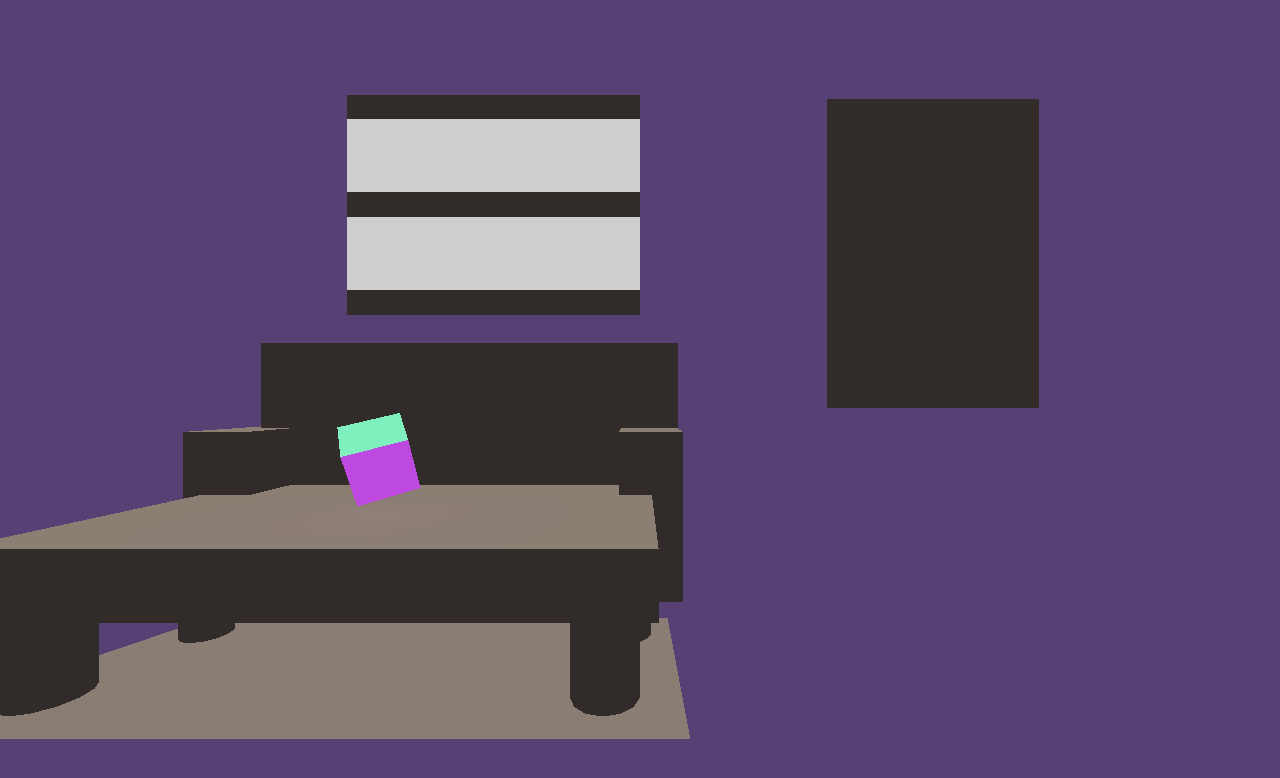
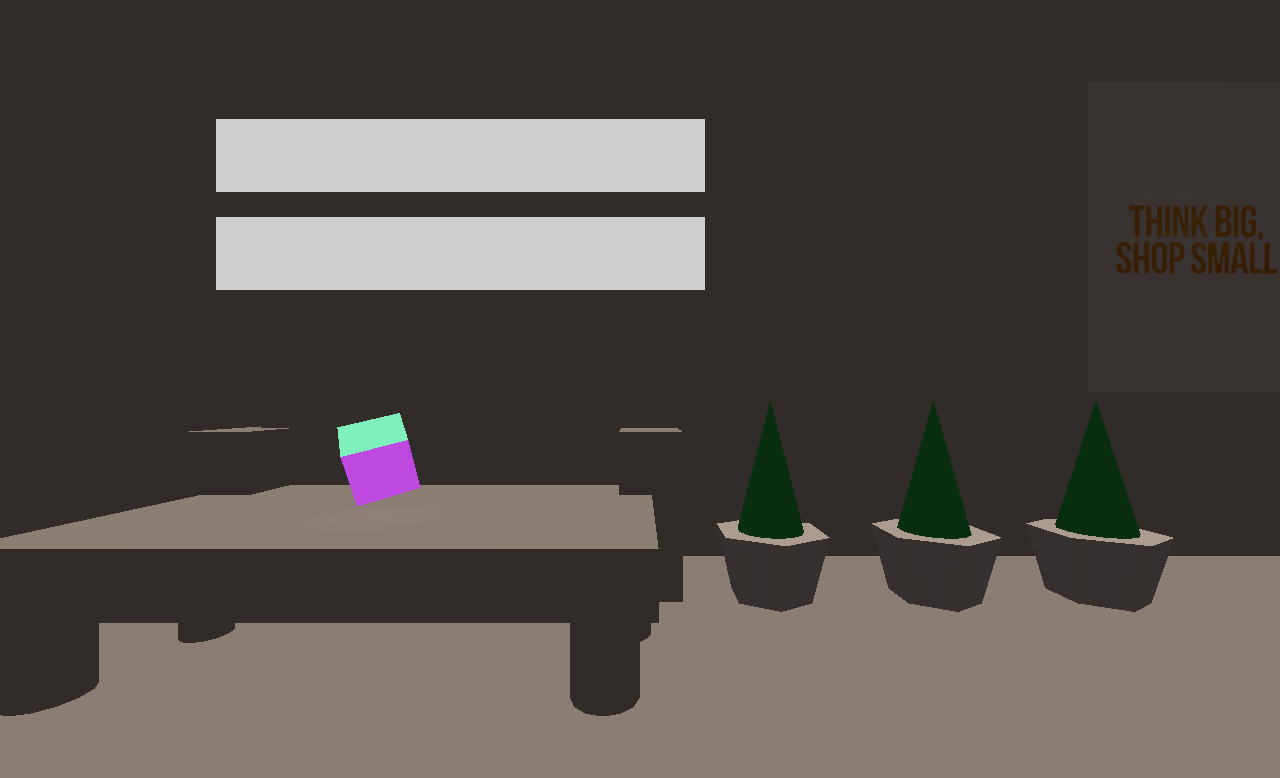
Before and after one commit to Maia-Francine-Endaya/M3-Quiz-1, a plain HTML site: page index.html in a window 1280 px wide. Drawn offline with nearby package versions, Linux system fonts and the light colour scheme; animation ran at ten frames a second.

Commit message:
added_posters_wall_floor_and_plants

```diff
--- a/index.html
+++ b/index.html
@@ -3,7 +3,7 @@
 
 <head>
   <meta charset="utf-8">
-  <title>Lounging Room</title>
+  <title>Waiting Room</title>
   <style>
     body {
       margin: 0;
--- a/js/main.js
+++ b/js/main.js
@@ -29,6 +29,10 @@ const woodTexture = new THREE.TextureLoader().load('assets/textures/wood_texture
 const rugPattern = new THREE.TextureLoader().load('assets/textures/rug_pattern.jpg');
 const outsideView = new THREE.TextureLoader().load('assets/textures/sunset_texture.jpg');
 const posterPicture = new THREE.TextureLoader().load('assets/textures/poster_texture.jpg');
+const posterPicture2 = new THREE.TextureLoader().load('assets/textures/poster_texture_2.jpg');
+const wallTexture = new THREE.TextureLoader().load('assets/textures/wall_texture.jpg');
+const leavesTexture = new THREE.TextureLoader().load('assets/textures/leaves_texture.jpg');
+const floorTexture = new THREE.TextureLoader().load('assets/textures/floor_texture.jpg');
 
 //Couch
 const couchMaterial = new THREE.MeshLambertMaterial({ map: fabricTexture });
@@ -48,12 +52,12 @@ scene.add(couchArmL);
 scene.add(couchBack);
 
 // Window
-const skyGeometry = new THREE.PlaneGeometry(18, 12);
+const skyGeometry = new THREE.PlaneGeometry(30, 12);
 const skyMaterial = new THREE.MeshBasicMaterial({ map: outsideView, side: THREE.DoubleSide });
 const sky = new THREE.Mesh(skyGeometry, skyMaterial);
 scene.add(sky);
 
-const windowFrameGeometry = new THREE.PlaneGeometry(18, 1.5);
+const windowFrameGeometry = new THREE.PlaneGeometry(30, 1.5);
 const windowFrameMaterial = new THREE.MeshLambertMaterial({ map: woodTexture, side: THREE.DoubleSide });
 const windowFrame1 = new THREE.Mesh(windowFrameGeometry, windowFrameMaterial);
 const windowFrame2 = new THREE.Mesh(windowFrameGeometry, windowFrameMaterial);
@@ -88,11 +92,15 @@ const rugMaterial = new THREE.MeshLambertMaterial({ map: rugPattern, side: THREE
 const rug = new THREE.Mesh(rugGeometry, rugMaterial);
 scene.add(rug);
 
-//Poster
+//Posters
 const posterGeometry = new THREE.PlaneGeometry(13, 19);
-const posterMaterial = new THREE.MeshPhongMaterial({ map: posterPicture, side: THREE.DoubleSide });
-const poster = new THREE.Mesh(posterGeometry, posterMaterial);
-scene.add(poster);
+const posterMaterial = new THREE.MeshLambertMaterial({ map: posterPicture, side: THREE.DoubleSide });
+const aestheticPoster = new THREE.Mesh(posterGeometry, posterMaterial);
+scene.add(aestheticPoster);
+
+const motivationMaterial = new THREE.MeshLambertMaterial({ map: posterPicture2, side: THREE.DoubleSide });
+const motivationalPoster = new THREE.Mesh(posterGeometry, motivationMaterial);
+scene.add(motivationalPoster);
 
 //Weird cube
 const weirdCubeGeometry = new THREE.BoxGeometry(2, 2, 2);
@@ -100,10 +108,40 @@ const weirdCubeMaterial = new THREE.MeshNormalMaterial();
 const weirdCube = new THREE.Mesh(weirdCubeGeometry, weirdCubeMaterial);
 scene.add(weirdCube);
 
+//Wall
+const wallGeometry = new THREE.PlaneGeometry(120, 45);
+const wallMaterial = new THREE.MeshLambertMaterial({ map: wallTexture, side: THREE.DoubleSide });
+const wall = new THREE.Mesh(wallGeometry, wallMaterial);
+scene.add(wall);
+
+//Floor
+const floorGeometry = new THREE.PlaneGeometry(150, 45);
+const floorMaterial = new THREE.MeshLambertMaterial({ map: floorTexture, side: THREE.DoubleSide });
+const floor = new THREE.Mesh(floorGeometry, floorMaterial);
+scene.add(floor);
+
+
+//Vase
+const vaseGeometry = new THREE.CylinderGeometry(3.5, 2.5, 4, 6);
+const vaseMaterial = new THREE.MeshPhongMaterial({ color: 0xffffff });
+const vase1 = new THREE.Mesh(vaseGeometry, vaseMaterial);
+const vase2 = new THREE.Mesh(vaseGeometry, vaseMaterial);
+const vase3 = new THREE.Mesh(vaseGeometry, vaseMaterial);
+scene.add(vase1);
+scene.add(vase2);
+scene.add(vase3);
+
+const plantGeometry = new THREE.ConeGeometry(2, 8, 13);
+const plantMaterial = new THREE.MeshLambertMaterial({ color: 0x32a852, map: leavesTexture });
+const plant1 = new THREE.Mesh(plantGeometry, plantMaterial);
+const plant2 = new THREE.Mesh(plantGeometry, plantMaterial);
+const plant3 = new THREE.Mesh(plantGeometry, plantMaterial);
+scene.add(plant1);
+scene.add(plant2);
+scene.add(plant3);
 
 function animate() {
   requestAnimationFrame(animate);
-  // insert code here
 
   //Couch assembly
   couchSeat.position.x = -9;
@@ -144,26 +182,30 @@ function animate() {
   tableLegL2.position.z = 1.5;
 
   //Sky and Window
-  sky.position.x = -9;
+  sky.position.x = -11;
   sky.position.y = 12;
   sky.position.z = -7;
 
-  windowFrame1.position.x = -9;
+  windowFrame1.position.x = -11;
   windowFrame1.position.y = 18;
   windowFrame1.position.z = -7;
 
-  windowFrame2.position.x = -9;
+  windowFrame2.position.x = -11;
   windowFrame2.position.y = 12;
   windowFrame2.position.z = -7;
 
-  windowFrame3.position.x = -9;
+  windowFrame3.position.x = -11;
   windowFrame3.position.y = 6;
   windowFrame3.position.z = -7;
 
-  //Poster
-  poster.position.x = 18;
-  poster.position.y = 9;
-  poster.position.z = -7;
+  //Posters
+  aestheticPoster.position.x = 15;
+  aestheticPoster.position.y = 10;
+  aestheticPoster.position.z = -7;
+
+  motivationalPoster.position.x = 34;
+  motivationalPoster.position.y = 10;
+  motivationalPoster.position.z = -7;
 
   //Rug
   rug.position.x = -11;
@@ -180,7 +222,41 @@ function animate() {
   weirdCube.rotation.x += 0.01;
   weirdCube.rotation.y += 0.01;
 
-  //end
+  //Vase
+  vase1.position.x = 8;
+  vase1.position.y = -10;
+  vase1.position.z = -7;
+
+  vase2.position.x = 18;
+  vase2.position.y = -10;
+  vase2.position.z = -7;
+
+  vase3.position.x = 28;
+  vase3.position.y = -10;
+  vase3.position.z = -7;
+
+  plant1.position.x = 8;
+  plant1.position.y = -4;
+  plant1.position.z = -7;
+
+  plant2.position.x = 18;
+  plant2.position.y = -4;
+  plant2.position.z = -7;
+
+  plant3.position.x = 28;
+  plant3.position.y = -4;
+  plant3.position.z = -7;
+
+  //Wall
+  wall.position.y = 12;
+  wall.position.z = -10;
+
+  //Floor
+  floor.position.y = -12;
+  floor.position.z = -3;
+
+  floor.rotation.x = 14;
+
   renderer.render(scene, camera);
 }
 animate();
```
Also changed, not shown: assets/textures/poster_texture_2.jpg (added), 4 other files.
